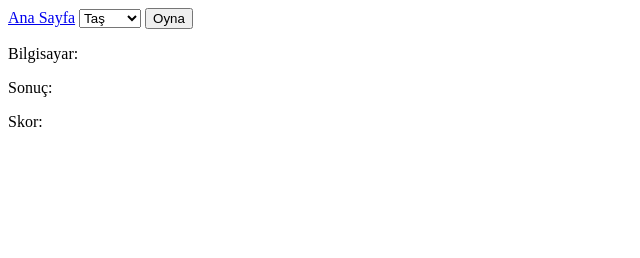
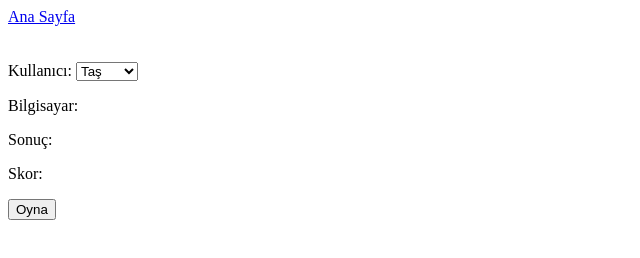
Before and after one commit to ahwetekm/js_projelerim, a plain HTML site: page tas_kagit_makas/index.html in a window 1280 px wide. Shown: the whole page, without its empty margins (0-640 px from the left). Drawn offline with Linux system fonts and the light colour scheme.

Commit message:
Ana sayfa ve Taş Kağıt Makas sayfasında düzenlemeler yapıldı; bağlantılar ve kullanıcı arayüzü iyileştirildi.

```diff
--- a/tas_kagit_makas/index.html
+++ b/tas_kagit_makas/index.html
@@ -6,18 +6,19 @@
     <title>Taş Kağıt Makas</title>
 </head>
 <body>
-    <a href="../index.html">Ana Sayfa</a>
-    <select name="" id="secim">
+    <a href="../index.html">Ana Sayfa</a> <br> <br> <br>
+    Kullanıcı: <select name="" id="secim">
         <option value="1">Taş</option>
         <option value="2">Kağıt</option>
         <option value="3">Makas</option>
     </select>
-    <button id="btn">Oyna</button>
 
     <p id="BilgisayarParagrafi">Bilgisayar:</p>
     <p id="SonucParagrafi">Sonuç:</p>
     <p id="SkorParagrafi">Skor:</p>
 
+    <button id="btn">Oyna</button>
+
 
     <script src="script.js"></script>
 </body>
```
Also changed, not shown: index.html (+1 -0 lines).
